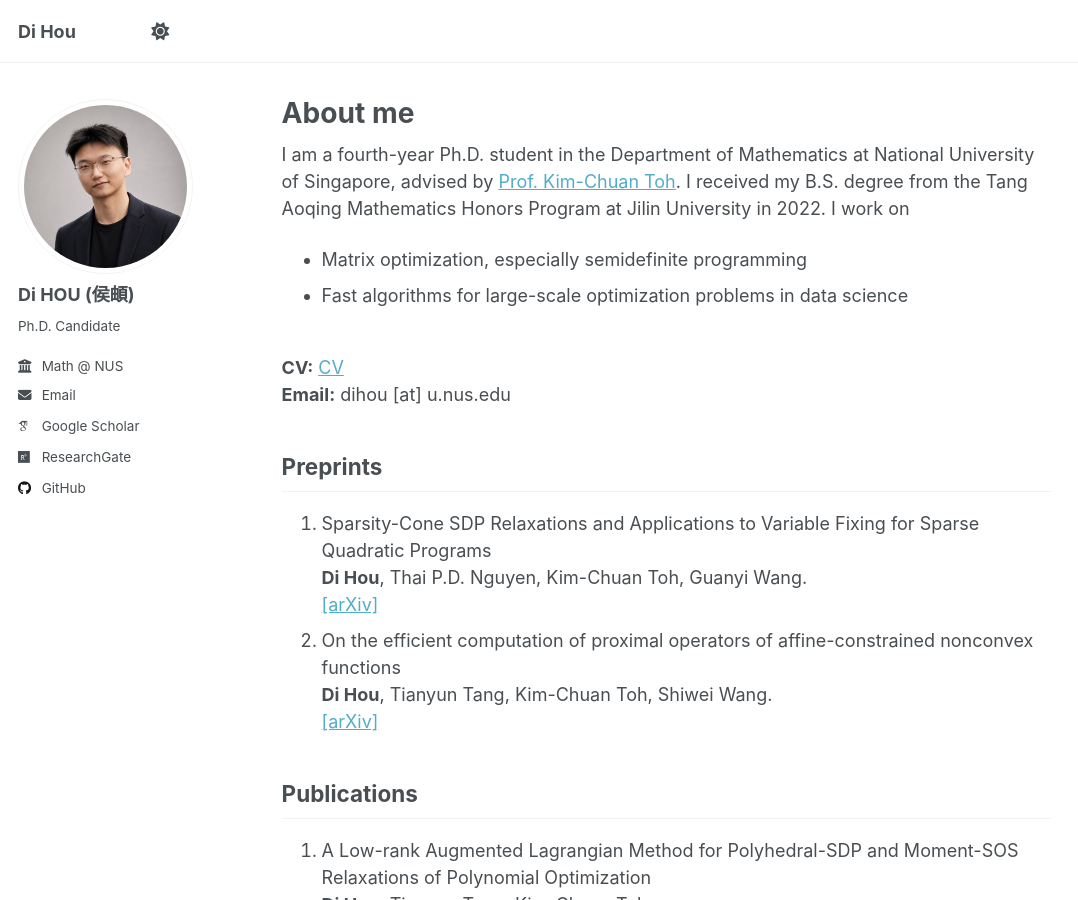
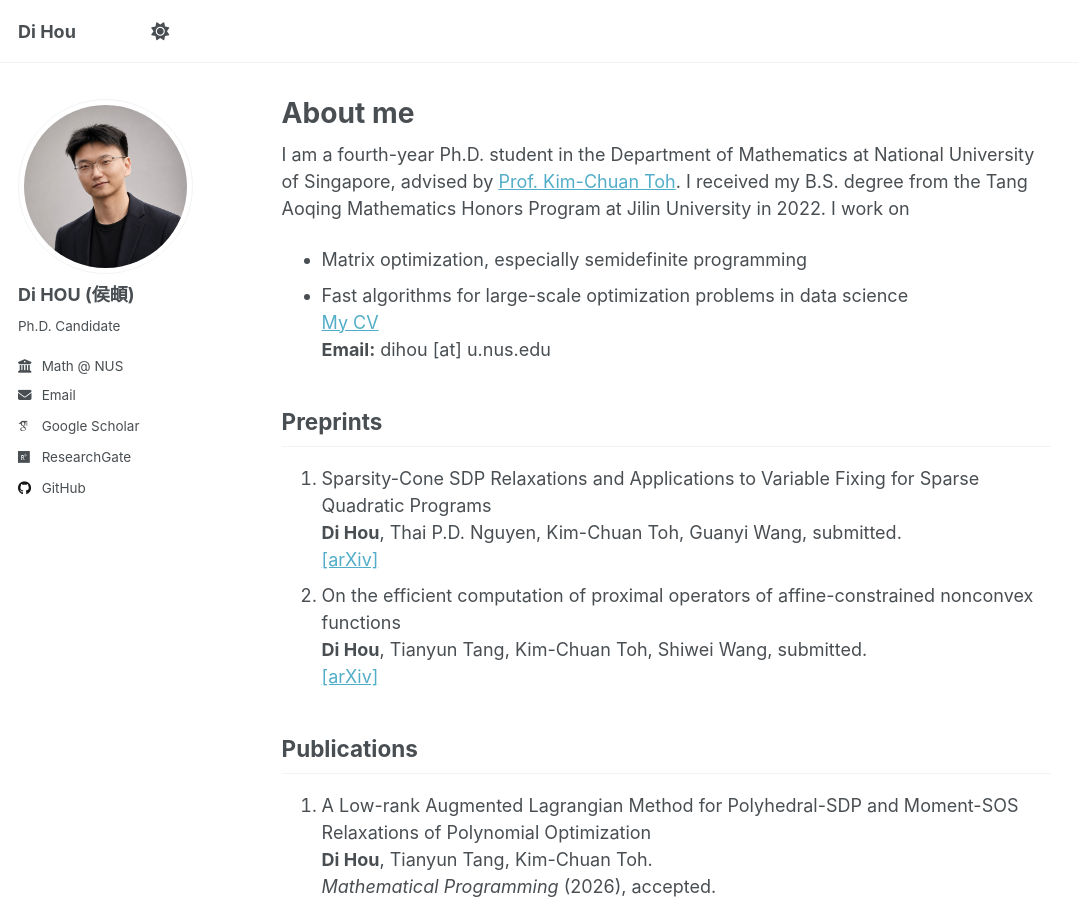
Before and after one commit to HouDiOpt/HouDiOpt.github.io, a Jekyll site: the page built from _pages/about.md, in a window 1280 px wide and 900 px high. Shown: the whole window, without its empty margins (0-1078 px from the left). Built offline with Jekyll 4.4.1, drawn with Linux system fonts in a browser that asks for light colours; some web fonts are replaced; a script that is not in the unit is left out.

Commit message:
Revise about page with updated CV and preprints
Updated CV and email formatting, and added 'submitted' status to preprints.

```diff
--- a/_pages/about.md
+++ b/_pages/about.md
@@ -12,17 +12,16 @@ I work on
 
 - Matrix optimization, especially semidefinite programming
 - Fast algorithms for large-scale optimization problems in data science
-
-<br>**CV:** [CV](/files/CV_HouDi.pdf)
+<br>[My CV](/files/CV_HouDi.pdf)
 <br>**Email:** dihou \[at\] u.nus.edu
 
 Preprints
 ------
 1. Sparsity-Cone SDP Relaxations and Applications to Variable Fixing for Sparse Quadratic Programs
-<br>**Di Hou**, Thai P.D. Nguyen, Kim-Chuan Toh, Guanyi Wang.
+<br>**Di Hou**, Thai P.D. Nguyen, Kim-Chuan Toh, Guanyi Wang, submitted.
 <br>[[arXiv]](https://arxiv.org/abs/2606.22894)
 1. On the efficient computation of proximal operators of affine-constrained nonconvex functions
-<br>**Di Hou**, Tianyun Tang, Kim-Chuan Toh, Shiwei Wang.
+<br>**Di Hou**, Tianyun Tang, Kim-Chuan Toh, Shiwei Wang, submitted.
 <br>[[arXiv]](https://arxiv.org/abs/2602.23626)
 
 Publications
```
